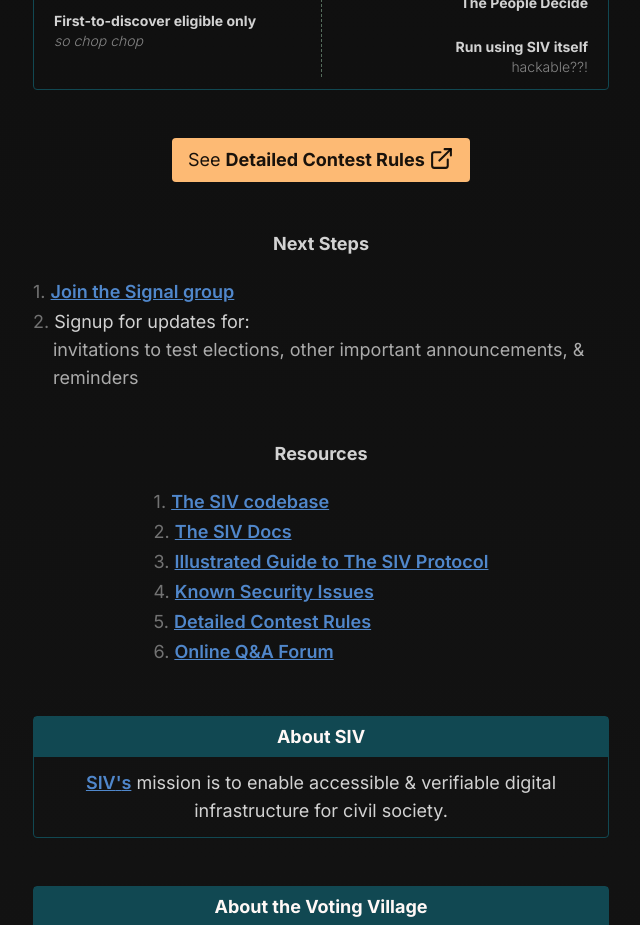
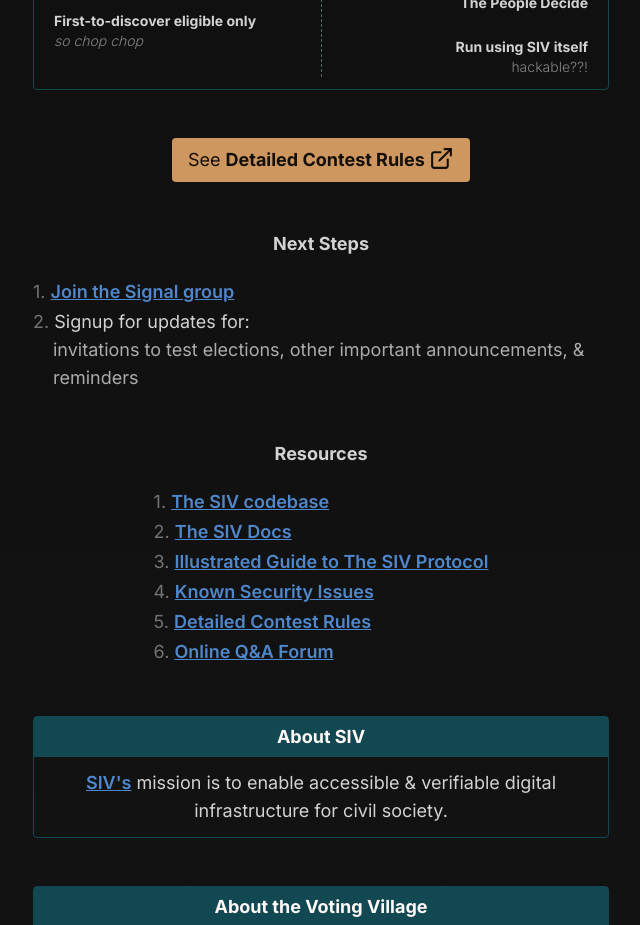
Before and after one commit to siv-org/hack.siv.org, a Next.js app: page / in a window 1280 px wide. Shown: the part 2400-3325 px from the top of the page, without its empty margins (319-959 px from the left). Built offline with nearby package versions, Linux system fonts and the light colour scheme.

Commit message:
hover effect for Detailed Contest Rules btn

```diff
--- a/app/page.tsx
+++ b/app/page.tsx
@@ -208,7 +208,7 @@
       <a
         href="https://gist.github.com/dsernst/26b1966dd61183ad256b881d2e51185e#file-defcon-prize-awards-md"
         target="_blank"
-        className="bg-orange-300 text-black/90 px-4 py-2 rounded"
+        className="bg-orange-300 bg-opacity-80 text-black/90 px-4 py-2 rounded hover:bg-opacity-100"
       >
         See{' '}
         <b>
```
